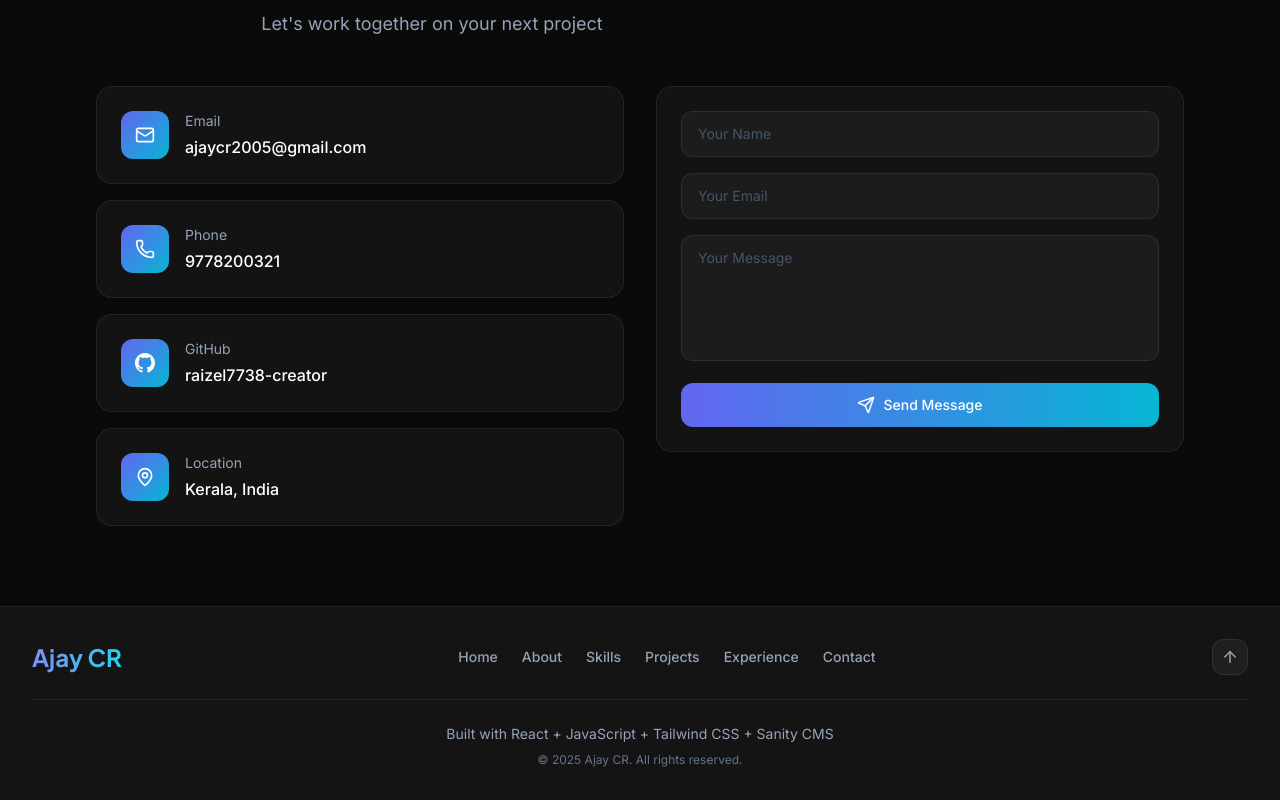
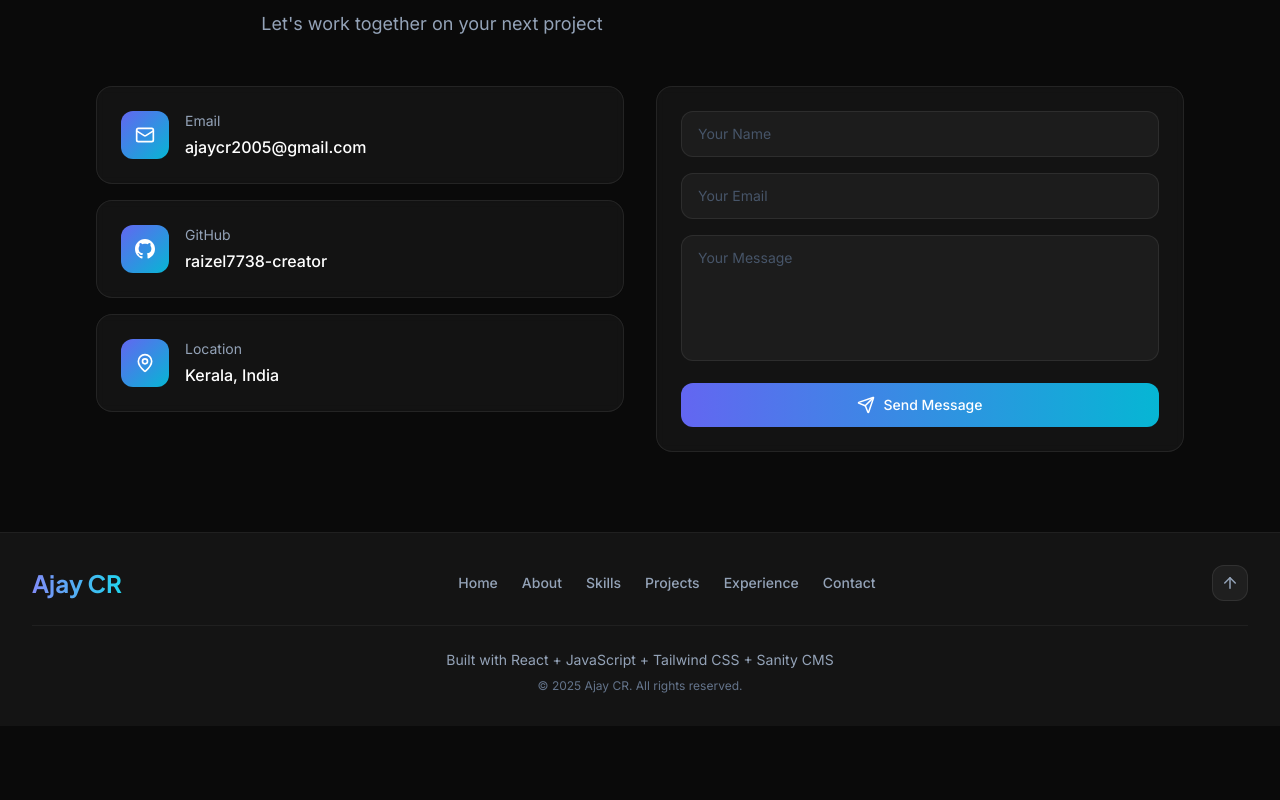
Before and after one commit to raizel7738-creator/Ajay-_CR-portfolio, a React (Vite) app: page / in a window 1280 px wide. Shown: the part 5220-6020 px from the top of the page. After the commit the page ends 5946 px from the top, so only its background shows below. Built offline with nearby package versions, Linux system fonts and the light colour scheme; no server answers.

Commit message:
Update Contact.jsx

```diff
--- a/src/components/Contact.jsx
+++ b/src/components/Contact.jsx
@@ -12,7 +12,6 @@ const GithubIcon = () => (
 
 const contactInfo = [
   { icon: Mail,    label: "Email",    value: "ajaycr2005@gmail.com", href: "mailto:ajaycr2005@gmail.com" },
-  { icon: Phone,   label: "Phone",    value: "9778200321",           href: "tel:9778200321" },
   { icon: GithubIcon,  label: "GitHub",   value: "raizel7738-creator",   href: "https://github.com/raizel7738-creator" },
   { icon: MapPin,  label: "Location", value: "Kerala, India",        href: null },
 ]
```
